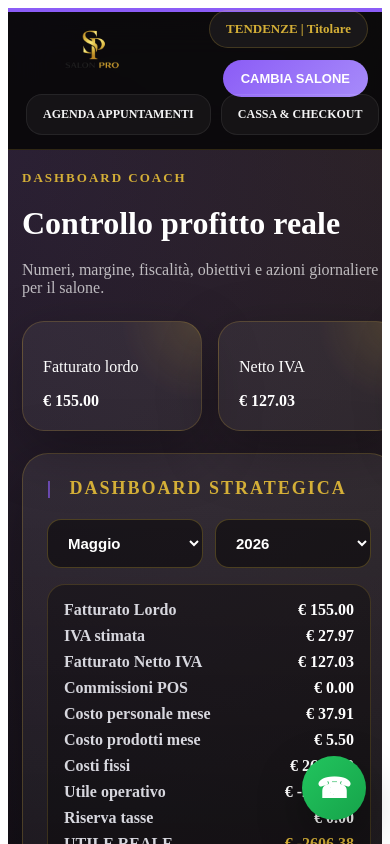
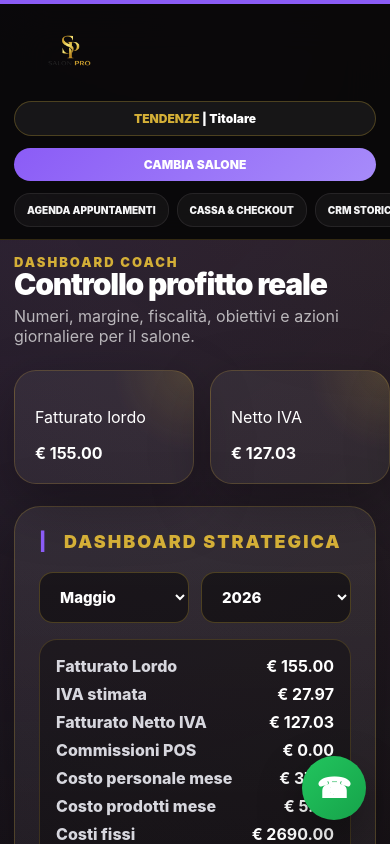
Before and after one commit to devanonymus/salon-clone-pro, a Next.js app in the folder apps/web/: page /dashboardcoach in a window 390 px wide. Shown: the top 844 px of the page. Built offline with nearby package versions, Linux system fonts and the light colour scheme.

Commit message:
Fix layout and global responsive styles

```diff
--- a/apps/web/app/globals.css
+++ b/apps/web/app/globals.css
@@ -1,83 +1,329 @@
+* {
+  box-sizing: border-box;
+}
+
 html,
 body {
+  margin: 0;
+  min-height: 100%;
   overflow-x: hidden;
+  background: #050505;
+  color: #fff;
 }
+
+body {
+  font-family:
+    Inter,
+    ui-sans-serif,
+    system-ui,
+    -apple-system,
+    BlinkMacSystemFont,
+    "Segoe UI",
+    sans-serif;
+}
+
+button,
+input,
+select,
+textarea {
+  font: inherit;
+  max-width: 100%;
+}
+
+button {
+  cursor: pointer;
+}
+
+a {
+  color: inherit;
+}
+
+table {
+  width: 100%;
+}
+
+.app-root {
+  min-height: 100vh;
+  border-top: 4px solid #8b5cf6;
+  background:
+    radial-gradient(circle at top left, rgba(139, 92, 246, 0.2), transparent 34%),
+    radial-gradient(circle at top right, rgba(212, 175, 55, 0.14), transparent 32%),
+    #050505;
+}
+
+/* HEADER */
+
+.sp-header {
+  position: sticky;
+  top: 0;
+  z-index: 50;
+  background: rgba(5, 5, 5, 0.88);
+  backdrop-filter: blur(22px);
+  border-bottom: 1px solid rgba(212, 175, 55, 0.2);
+}
+
+.sp-header-top {
+  min-height: 82px;
+  display: flex;
+  align-items: center;
+  justify-content: space-between;
+  gap: 18px;
+  padding: 12px clamp(14px, 2vw, 28px);
+}
+
+.sp-logo-wrap {
+  display: flex;
+  align-items: center;
+  text-decoration: none;
+  flex: 0 0 auto;
+}
+
+.sp-logo {
+  width: clamp(92px, 9vw, 142px);
+  height: auto;
+  object-fit: contain;
+}
+
+.sp-header-actions {
+  display: flex;
+  align-items: center;
+  justify-content: flex-end;
+  gap: 12px;
+  flex-wrap: wrap;
+}
+
+.sp-role-badge {
+  padding: 10px 16px;
+  border-radius: 999px;
+  background: rgba(255, 255, 255, 0.06);
+  border: 1px solid rgba(212, 175, 55, 0.28);
+  color: #d4af37;
+  font-size: 13px;
+  font-weight: 950;
+  white-space: nowrap;
+}
+
+.sp-role-badge span {
+  color: #fff;
+}
+
+.sp-change-button {
+  padding: 11px 18px;
+  border-radius: 999px;
+  border: 0;
+  background: linear-gradient(135deg, #8b5cf6, #a78bfa);
+  color: #fff;
+  font-size: 13px;
+  font-weight: 950;
+  white-space: nowrap;
+}
+
+.sp-nav {
+  display: flex;
+  gap: 10px;
+  overflow-x: auto;
+  overflow-y: hidden;
+  padding: 0 clamp(12px, 2vw, 24px) 14px;
+  scrollbar-width: thin;
+}
+
+.sp-nav-link {
+  flex: 0 0 auto;
+  white-space: nowrap;
+  padding: 13px 18px;
+  border-radius: 16px;
+  color: #f4f4f5;
+  background: rgba(255, 255, 255, 0.045);
+  border: 1px solid rgba(255, 255, 255, 0.08);
+  font-size: 12px;
+  font-weight: 950;
+  text-transform: uppercase;
+  text-decoration: none;
+  transition:
+    transform 0.15s ease,
+    background 0.15s ease,
+    border-color 0.15s ease;
+}
+
+.sp-nav-link:hover {
+  transform: translateY(-1px);
+  background: rgba(139, 92, 246, 0.18);
+  border-color: rgba(139, 92, 246, 0.45);
+}
+
+/* PAGE GLOBAL */
 
 .sp-page {
   min-height: 100vh;
-  background:
-    radial-gradient(circle at top left, rgba(139, 92, 246, 0.18), transparent 30%),
-    radial-gradient(circle at top right, rgba(212, 175, 55, 0.12), transparent 28%),
-    #050505;
-  color: white;
+  color: #fff;
 }
 
 .sp-shell {
-  width: min(100%, 1480px);
+  width: min(100%, 1580px);
   margin: 0 auto;
-  padding: 28px clamp(16px, 4vw, 48px);
+  padding: clamp(18px, 2.4vw, 34px);
 }
 
 .sp-title {
-  font-size: clamp(30px, 3vw, 48px);
-  line-height: 1;
-  font-weight: 900;
-  color: white;
+  margin: 0;
+  font-size: clamp(30px, 3.2vw, 56px);
+  line-height: 0.95;
+  font-weight: 950;
+  letter-spacing: -0.04em;
+  color: #fff;
 }
 
 .sp-muted {
-  color: rgba(255, 255, 255, 0.7);
+  color: rgba(255, 255, 255, 0.68);
 }
 
 .sp-card {
   border: 1px solid rgba(212, 175, 55, 0.24);
-  border-radius: 24px;
-  background: rgba(255, 255, 255, 0.055);
+  border-radius: 26px;
+  background: linear-gradient(
+    180deg,
+    rgba(255, 255, 255, 0.075),
+    rgba(255, 255, 255, 0.035)
+  );
   box-shadow: 0 24px 70px rgba(0, 0, 0, 0.35);
-}
-
-.sp-button-purple {
-  border: 0;
-  border-radius: 16px;
-  background: linear-gradient(135deg, #8b5cf6, #a78bfa);
-  color: #fff;
-  font-weight: 900;
-  padding: 14px 22px;
 }
 
 .sp-input {
   width: 100%;
+  min-width: 0;
+  padding: 14px 16px;
   border-radius: 14px;
-  border: 1px solid rgba(212, 175, 55, 0.25);
-  background: rgba(0, 0, 0, 0.45);
-  color: white;
-  padding: 14px 16px;
+  border: 1px solid rgba(212, 175, 55, 0.28);
+  background: rgba(0, 0, 0, 0.48);
+  color: #fff;
+  font-weight: 800;
+  outline: none;
 }
 
-@media (max-width: 1500px) {
+input,
+select,
+textarea {
+  min-width: 0;
+}
+
+/* DESKTOP LARGE */
+
+@media (min-width: 1600px) {
   .sp-shell {
-    max-width: 1320px;
+    width: min(100%, 1640px);
+    padding-inline: 42px;
+  }
+}
+
+/* LAPTOP */
+
+@media (max-width: 1440px) {
+  .sp-shell {
+    width: min(100%, 1360px);
     padding-inline: 24px;
   }
+
+  .sp-nav-link {
+    padding: 11px 14px;
+    font-size: 11px;
+  }
 }
+
+/* SMALL LAPTOP */
 
 @media (max-width: 1280px) {
   .sp-shell {
     padding-inline: 18px;
   }
 
-  header nav a {
-    padding: 12px 16px !important;
-    font-size: 12px !important;
+  .sp-header-top {
+    min-height: 72px;
+  }
+
+  .sp-nav {
+    gap: 8px;
+    padding-inline: 14px;
+  }
+
+  .sp-nav-link {
+    padding: 10px 12px;
+    font-size: 10px;
   }
 }
 
-@media (max-width: 900px) {
+/* TABLET */
+
+@media (max-width: 1024px) {
   .sp-shell {
-    padding: 20px 14px;
+    padding: 16px;
   }
 
   .sp-title {
-    font-size: 32px;
+    font-size: 34px;
+  }
+
+  .sp-header-top {
+    align-items: flex-start;
+    min-height: auto;
+  }
+
+  .sp-logo {
+    width: 112px;
+  }
+
+  .sp-header-actions {
+    justify-content: flex-end;
+  }
+
+  .sp-nav {
+    padding-bottom: 12px;
   }
 }
+
+/* MOBILE / TABLET SMALL */
+
+@media (max-width: 768px) {
+  .sp-shell {
+    padding: 14px;
+  }
+
+  .sp-title {
+    font-size: 30px;
+  }
+
+  .sp-header-top {
+    flex-direction: column;
+    align-items: stretch;
+    gap: 10px;
+  }
+
+  .sp-header-actions {
+    justify-content: flex-start;
+  }
+
+  .sp-role-badge,
+  .sp-change-button {
+    font-size: 12px;
+    padding: 9px 13px;
+  }
+
+  .sp-nav-link {
+    padding: 10px 12px;
+    font-size: 10px;
+  }
+}
+
+/* VERY SMALL */
+
+@media (max-width: 520px) {
+  .sp-header-actions {
+    display: grid;
+    grid-template-columns: 1fr;
+  }
+
+  .sp-change-button,
+  .sp-role-badge {
+    width: 100%;
+    text-align: center;
+  }
+}
--- a/apps/web/app/layout.tsx
+++ b/apps/web/app/layout.tsx
@@ -27,128 +27,40 @@ export default function RootLayout({
   return (
     <html lang="it">
       <body>
-        <div
-          style={{
-            minHeight: "100vh",
-            borderTop: "4px solid #8b5cf6",
-            background:
-              "radial-gradient(circle at top left, rgba(139,92,246,0.18), transparent 32%), radial-gradient(circle at top right, rgba(212,175,55,0.12), transparent 30%), #050505",
-          }}
-        >
-          <header
-            style={{
-              position: "sticky",
-              top: 0,
-              zIndex: 50,
-              background: "rgba(5,5,5,0.82)",
-              backdropFilter: "blur(20px)",
-              borderBottom: "1px solid rgba(212,175,55,0.18)",
-            }}
-          >
-            <div
-              style={{
-                height: 82,
-                display: "flex",
-                alignItems: "center",
-                justifyContent: "space-between",
-                gap: 20,
-                padding: "0 clamp(14px, 2vw, 26px)",
-              }}
-            >
-              <Link href="/dashboardcoach" style={{ display: "flex", alignItems: "center" }}>
+        <div className="app-root">
+          <header className="sp-header">
+            <div className="sp-header-top">
+              <Link href="/agenda" className="sp-logo-wrap">
                 <img
                   src="/salon-pro-logo.png"
                   alt="Salon Pro"
-                  style={{
-                    width: 142,
-                    maxWidth: "38vw",
-                    height: "auto",
-                    objectFit: "contain",
-                  }}
+                  className="sp-logo"
                 />
               </Link>
 
-              <div
-                style={{
-                  display: "flex",
-                  alignItems: "center",
-                  gap: 12,
-                  flexWrap: "wrap",
-                  justifyContent: "flex-end",
-                }}
-              >
-                <div
-                  style={{
-                    padding: "10px 16px",
-                    borderRadius: 999,
-                    background: "rgba(255,255,255,0.06)",
-                    border: "1px solid rgba(212,175,55,0.22)",
-                    fontWeight: 900,
-                    color: "#d4af37",
-                    fontSize: 13,
-                  }}
-                >
-                  TENDENZE | Titolare
+              <div className="sp-header-actions">
+                <div className="sp-role-badge">
+                  TENDENZE <span>| Titolare</span>
                 </div>
 
-                <button
-                  style={{
-                    padding: "11px 18px",
-                    borderRadius: 999,
-                    border: 0,
-                    background: "linear-gradient(135deg,#8b5cf6,#a78bfa)",
-                    color: "#fff",
-                    fontWeight: 900,
-                    fontSize: 13,
-                  }}
-                >
-                  CAMBIA SALONE
-                </button>
+                <button className="sp-change-button">CAMBIA SALONE</button>
               </div>
             </div>
 
-            <nav
-              style={{
-                display: "flex",
-                gap: 10,
-                overflowX: "auto",
-                padding: "0 18px 14px",
-                scrollbarWidth: "none",
-              }}
-            >
+            <nav className="sp-nav">
               {navItems.map((item) => (
-                <Nav key={item.href} href={item.href} label={item.label} />
+                <Link key={item.href} href={item.href} className="sp-nav-link">
+                  {item.label}
+                </Link>
               ))}
             </nav>
           </header>
 
           {children}
+
+          <WhatsappChatWidget />
         </div>
-
-        <WhatsappChatWidget />
       </body>
     </html>
   );
 }
-
-function Nav({ href, label }: { href: string; label: string }) {
-  return (
-    <Link
-      href={href}
-      style={{
-        whiteSpace: "nowrap",
-        padding: "13px 18px",
-        borderRadius: 16,
-        color: "#f4f4f5",
-        background: "rgba(255,255,255,0.045)",
-        border: "1px solid rgba(255,255,255,0.07)",
-        fontSize: 12,
-        fontWeight: 900,
-        textTransform: "uppercase",
-        textDecoration: "none",
-      }}
-    >
-      {label}
-    </Link>
-  );
-}
```
